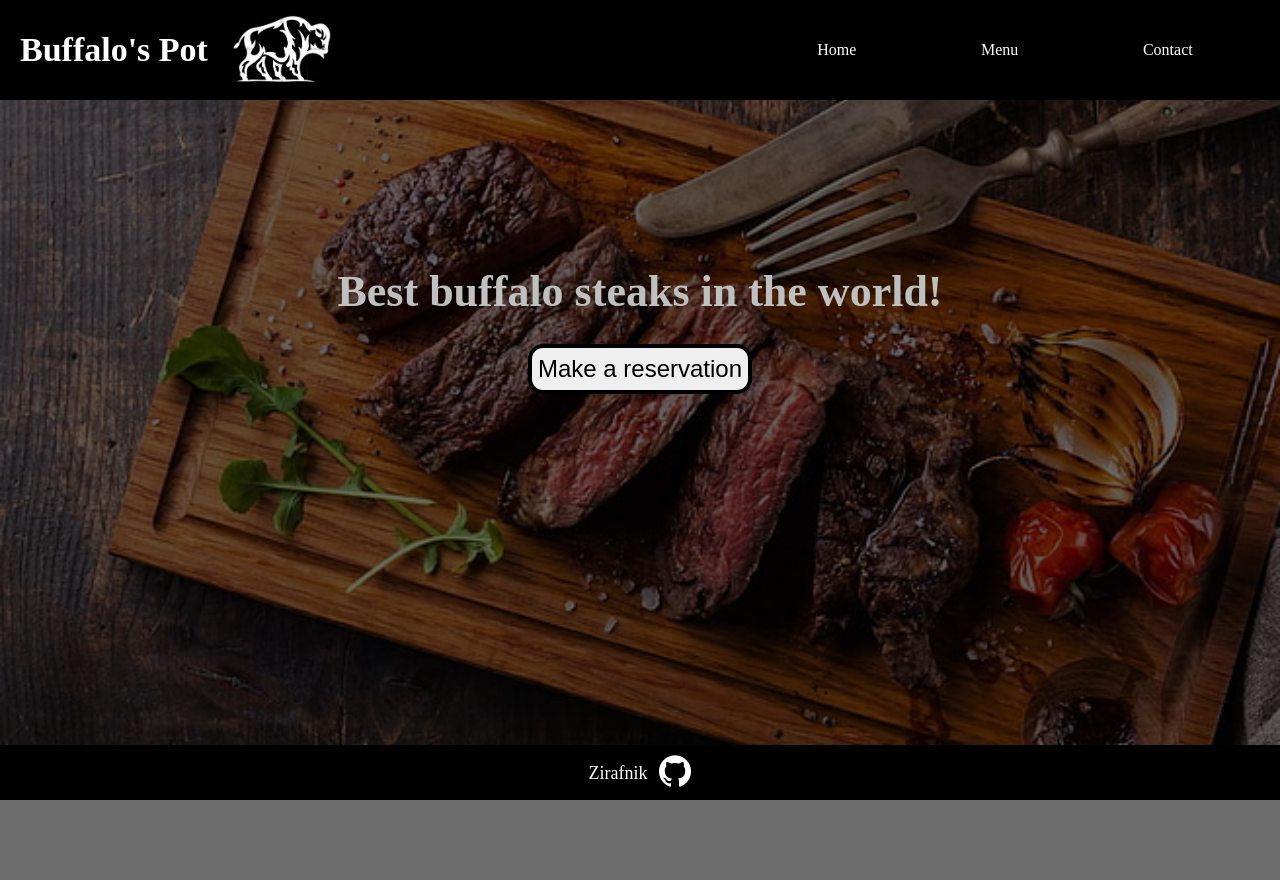
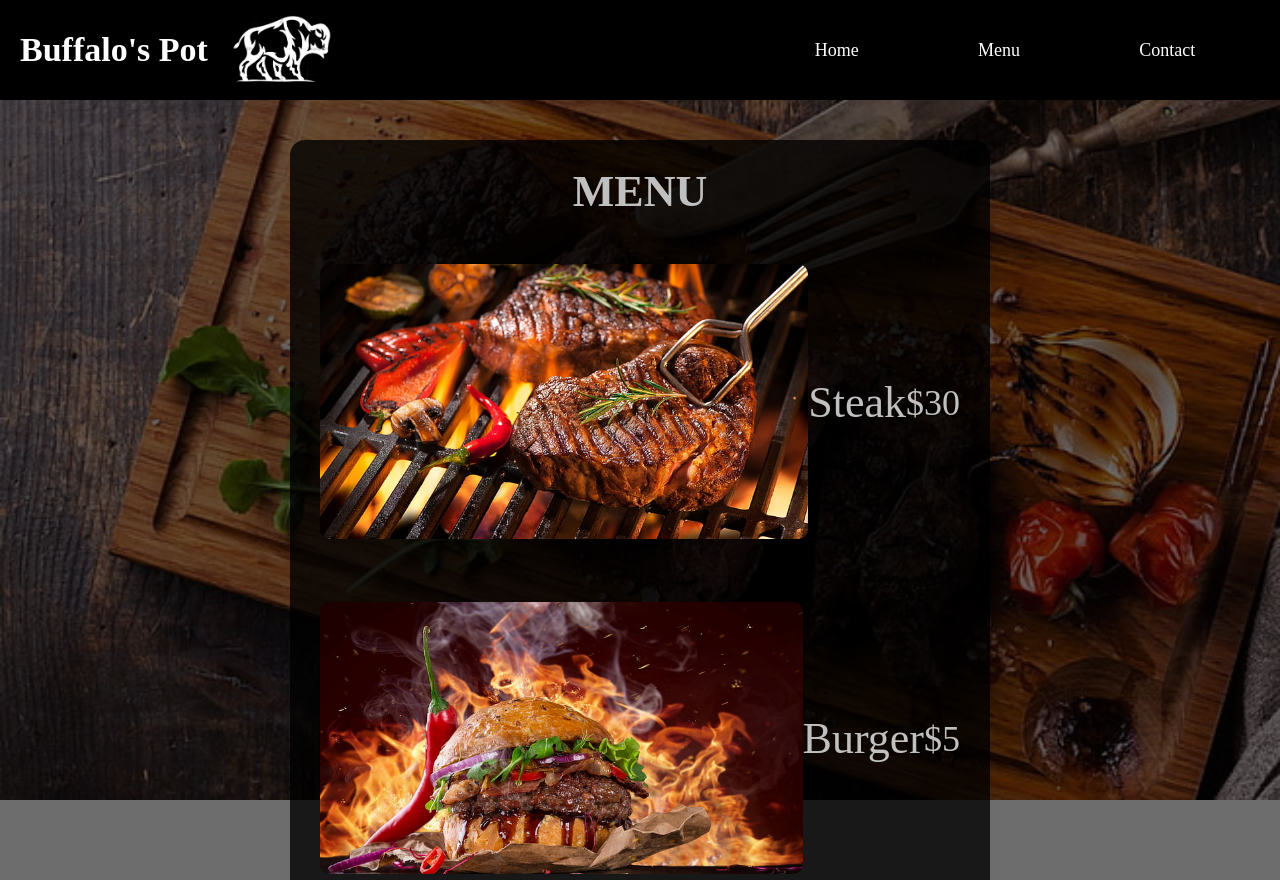
Before and after one commit to Zirafnik/restaurant-page, a website built with webpack: page dist/index.html in a window 1280 px wide. Shown: the top 880 px of the page. Before the commit the page ends 800 px from the top, so only its background shows below. Built offline with nearby package versions, Linux system fonts and the light colour scheme.

Commit message:
menu done --need to add more dishes

```diff
--- a/src/home.js
+++ b/src/home.js
@@ -55,7 +55,7 @@ export function homePage() {
     list.appendChild(contact);
     nav.appendChild(list);
 
-    content.appendChild(nav);
+    document.body.insertBefore(nav, content);
 
     let container= document.createElement('div');
     container.classList.add('container');
--- a/src/index.js
+++ b/src/index.js
@@ -1,3 +1,8 @@
-import {homePage} from "./home"
+import {homePage, clearContent} from "./home"
+import {createMenu} from "./menu"
 
 homePage();
+
+clearContent();
+
+createMenu();
--- /dev/null
+++ b/src/menu.js
@@ -0,0 +1,70 @@
+//no reason for links in list --> remove?
+
+export function createMenu() {
+    let content= document.getElementById('content');
+
+    let menuDiv= document.createElement('div');
+    menuDiv.classList.add('menuDiv');
+
+    //MENU
+    let menuName= document.createElement('h2');
+    menuName.textContent= 'MENU';
+    menuName.classList.add('menuName');
+    menuDiv.appendChild(menuName);
+
+    //STEAK
+    let steak= document.createElement('div');
+    steak.classList.add('foodDiv');
+    let steakWrapper= document.createElement('div');
+    steakWrapper.classList.add('foodWrapper');
+    let steakImg= document.createElement('img');
+    steakImg.setAttribute('src', '/styles/images/steak2.jpeg');
+    steakImg.classList.add('foodImg');
+    steakWrapper.appendChild(steakImg);
+
+    let steakName= document.createElement('p');
+    steakName.textContent= 'Steak';
+    steakName.classList.add('foodName');
+
+    let steakPrice= document.createElement('p');
+    steakPrice.textContent= '$30';
+    steakPrice.classList.add('foodPrice');
+
+    steak.appendChild(steakWrapper);
+    steak.appendChild(steakName);
+    steak.appendChild(steakPrice);
+
+    //BURGER
+    let burger= document.createElement('div');
+    burger.classList.add('foodDiv');
+    let burgerWrapper= document.createElement('div');
+    burgerWrapper.classList.add('foodWrapper');
+    let burgerImg= document.createElement('img');
+    burgerImg.setAttribute('src', '/styles/images/burger.jpeg');
+    burgerImg.classList.add('foodImg');
+    burgerWrapper.appendChild(burgerImg);
+
+    let burgerName= document.createElement('p');
+    burgerName.textContent= 'Burger';
+    burgerName.classList.add('foodName');
+
+    let burgerPrice= document.createElement('p');
+    burgerPrice.textContent= '$5';
+    burgerPrice.classList.add('foodPrice');
+
+    burger.appendChild(burgerWrapper);
+    burger.appendChild(burgerName);
+    burger.appendChild(burgerPrice);
+
+
+
+
+    menuDiv.appendChild(steak);
+    menuDiv.appendChild(burger);
+
+    content.appendChild(menuDiv);
+
+    //tbone
+    //burger
+    //ribs
+}
--- a/styles/style.css
+++ b/styles/style.css
@@ -67,7 +67,7 @@ nav {
     text-decoration: none;
     color: white;
 
-    font-size: 16px;
+    font-size: 18px;
 }
 
 .links:hover {
@@ -88,14 +88,62 @@ h2 {
     margin-top: 170px;
 }
 
+.menuDiv {
+    width: 50%;
+
+    margin: 40px;
+    padding: 30px;
+
+    border-radius: 15px;
+
+    background-color: rgba(0, 0, 0, 0.781);
+}
+
+.menuName {
+    text-align: center;
+
+    padding-bottom: 50px;
+}
+
+.foodDiv {
+    display: flex;
+    flex-direction: row;
+    justify-content: space-between;
+    align-items: center;
+
+    margin-bottom: 60px;
+}
+
+.foodWrapper {
+    width: 500px;
+}
+
+.foodImg {
+    width: 100%;
+    height: auto;
+
+    border-radius: 10px;
+}
+
+.foodName {
+    color: silver;
+    font-size: 44px;
+}
+
+.foodPrice {
+    color: silver;
+    font-size: 36px;
+}
+
 button {
     margin: 30px;
 
     height: 50px;
 
     font-size: x-large;
+    color: black;
+
     border-radius: 15px;
-
     border: black 4px solid;
 }
 
@@ -107,19 +155,20 @@ button:hover {
 }
 
 #content {
-    height: 100%;
+    position: relative;
+    min-height: 100vh;
+
+    display: flex;
+    flex-direction: column;
+    align-items: center;
 }
 
 footer {
     color: white;
     background-color: black;
 
-    position: absolute;
-    left: 0;
     bottom: 0;
-    height: 50px;
     width: 100%;
-    overflow: hidden;
 
     height: 55px;
 
```
Also changed, not shown: dist/main.js, styles/images/burger.jpeg (added), styles/images/ribs.jpeg (added), styles/images/steak2.jpeg (added), styles/images/tbone.jpeg (added).
